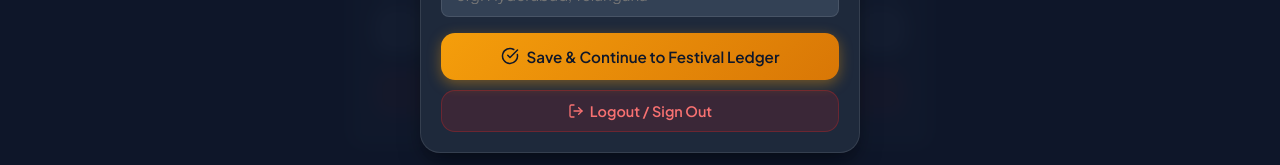
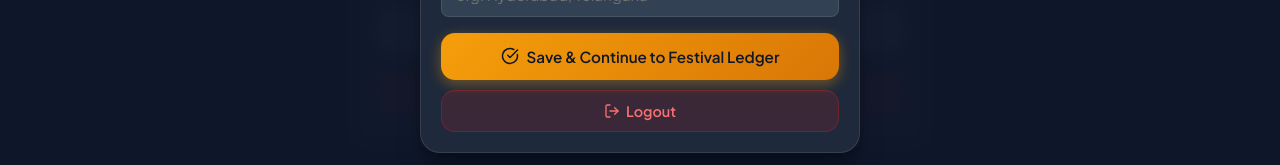
Before and after one commit to ganesh379/chandabook, a React (Vite) app: page / in a window 1280 px wide. Shown: the part 530-695 px from the top of the page. Built offline with nearby package versions, Linux system fonts and the light colour scheme; no server answers; sample sign-in values are in the browser's storage; the HTML template or start-up script is replaced by a standard one.

Commit message:
Update button label texts to My Profile and Logout

```diff
--- a/src/App.jsx
+++ b/src/App.jsx
@@ -404,7 +404,7 @@ export default function App() {
                   className="btn btn-secondary"
                   style={{ padding: '12px', fontSize: '0.9rem', width: '100%', gap: '6px' }}
                 >
-                  👤 My Profile & Contact Details
+                  👤 My Profile
                 </button>
 
                 <button
@@ -412,7 +412,7 @@ export default function App() {
                   className="btn btn-danger"
                   style={{ padding: '12px', fontSize: '0.9rem', width: '100%', gap: '6px', marginTop: '6px' }}
                 >
-                  🚪 Logout / Sign Out
+                  🚪 Logout
                 </button>
               </div>
             </div>
--- a/src/components/UserProfileModal.jsx
+++ b/src/components/UserProfileModal.jsx
@@ -46,7 +46,7 @@ export default function UserProfileModal({ currentUser, onLogout, onClose, isFir
               <ShieldCheck size={12} /> {isFirstTime ? 'First Time Member Registration' : 'My User Profile'}
             </span>
             <h3 style={{ fontSize: '1.25rem', color: 'var(--text-main)', fontWeight: 800 }}>
-              {isFirstTime ? 'Welcome! Submit Basic Details' : 'User Profile & Settings'}
+              {isFirstTime ? 'Welcome! Submit Basic Details' : 'My Profile'}
             </h3>
           </div>
           {!isFirstTime && (
@@ -137,7 +137,7 @@ export default function UserProfileModal({ currentUser, onLogout, onClose, isFir
                 className="btn btn-danger"
                 style={{ padding: '10px', width: '100%', gap: '6px' }}
               >
-                <LogOut size={16} /> Logout / Sign Out
+                <LogOut size={16} /> Logout
               </button>
             )}
           </div>
```
